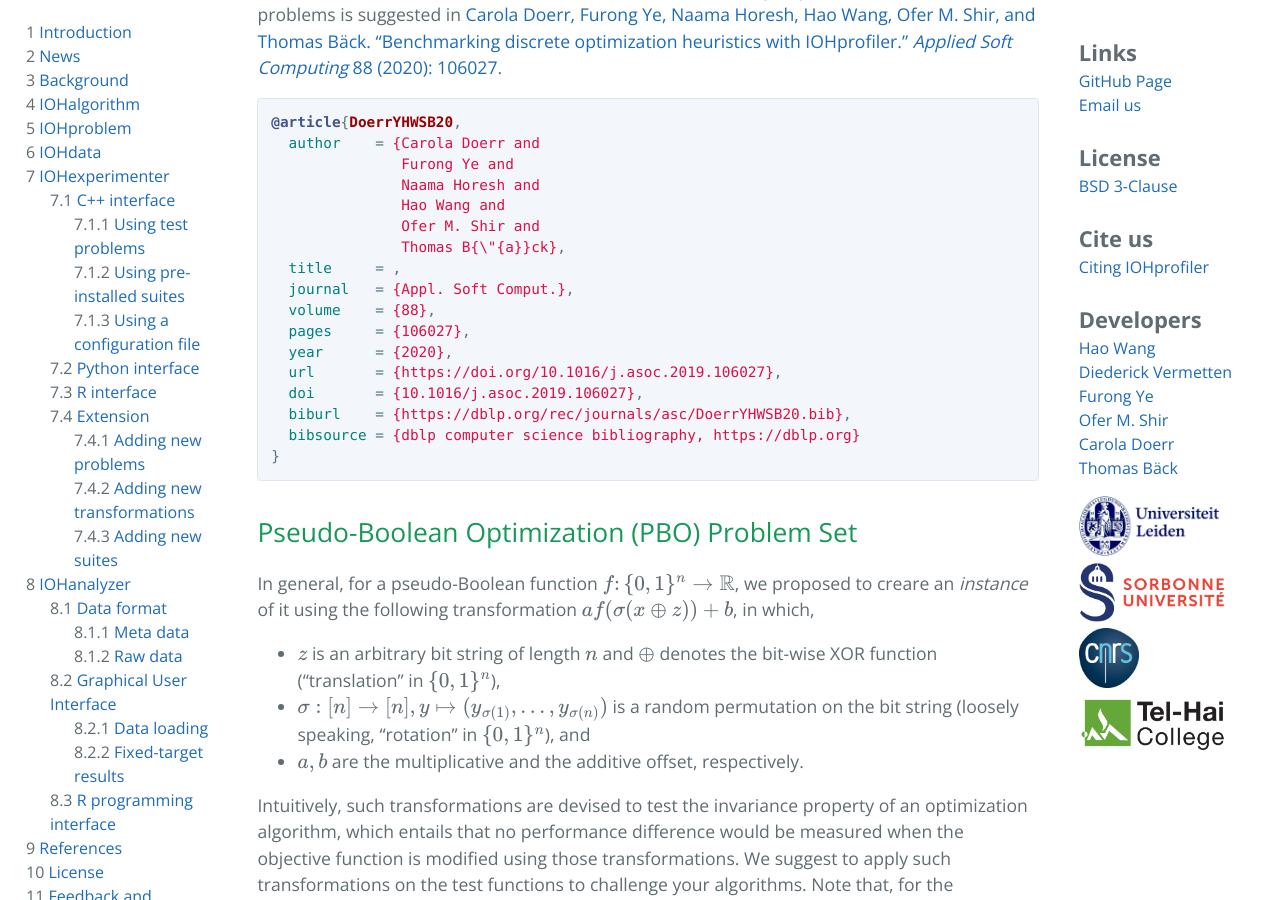
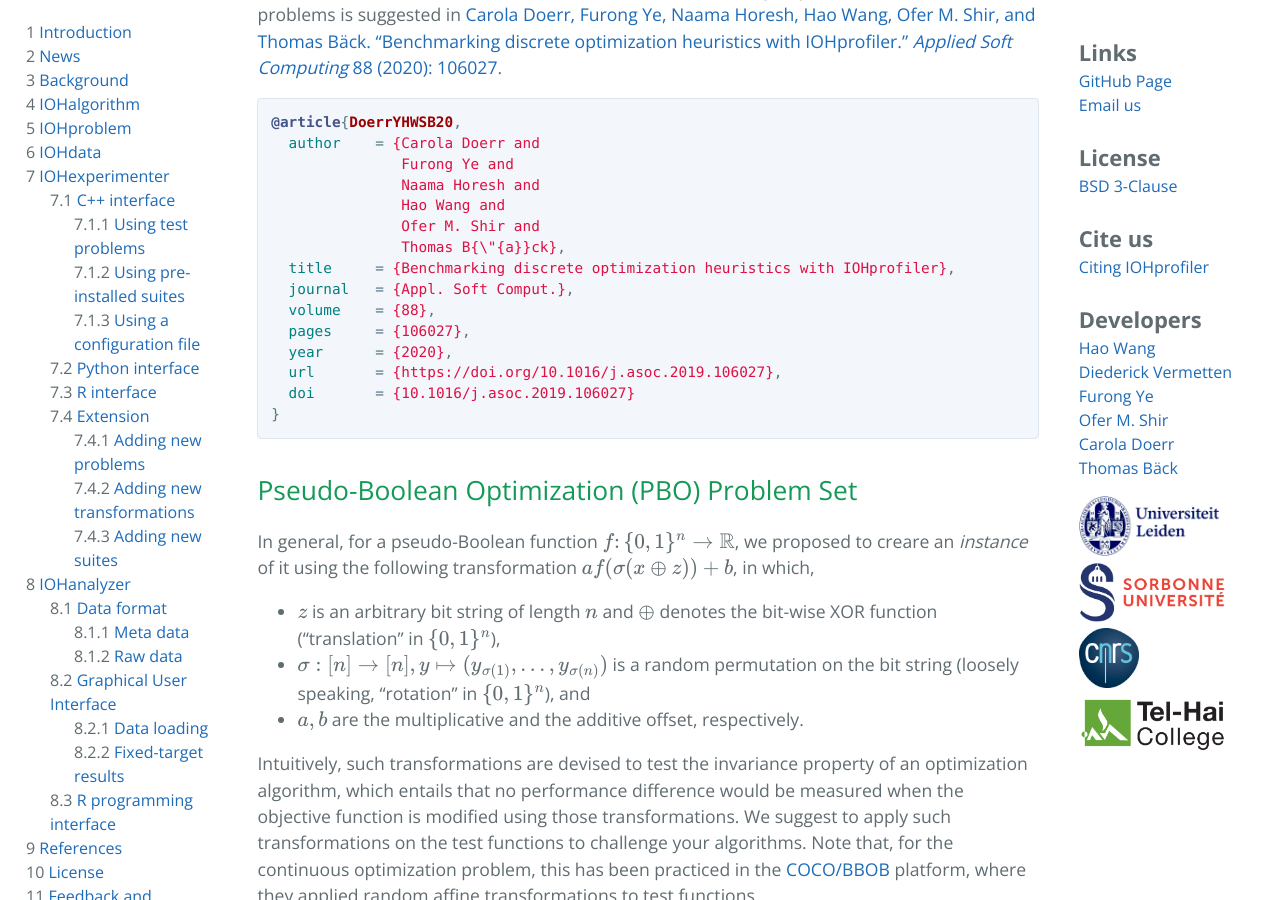
Before and after one commit to IOHprofiler/IOHprofiler.github.io, a Jekyll site: the page built from PBO.md, in a window 1280 px wide and 900 px high, scrolled down 304 px. Built offline with Jekyll 4.4.1, drawn with Linux system fonts in a browser that asks for light colours; formulas are drawn with MathJax 3.

Commit message:
small update

````diff
--- a/PBO.md
+++ b/PBO.md
@@ -15,15 +15,13 @@ At this moment, we have designed and implemented the _Pseudo-Boolean Optimizatio
                Hao Wang and
                Ofer M. Shir and
                Thomas B{\"{a}}ck},
-  title     = {{Benchmarking discrete optimization heuristics with IOHprofiler}},
+  title     = {Benchmarking discrete optimization heuristics with IOHprofiler},
   journal   = {Appl. Soft Comput.},
   volume    = {88},
   pages     = {106027},
   year      = {2020},
   url       = {https://doi.org/10.1016/j.asoc.2019.106027},
-  doi       = {10.1016/j.asoc.2019.106027},
-  biburl    = {https://dblp.org/rec/journals/asc/DoerrYHWSB20.bib},
-  bibsource = {dblp computer science bibliography, https://dblp.org}
+  doi       = {10.1016/j.asoc.2019.106027}
 }
 ```
 
````
